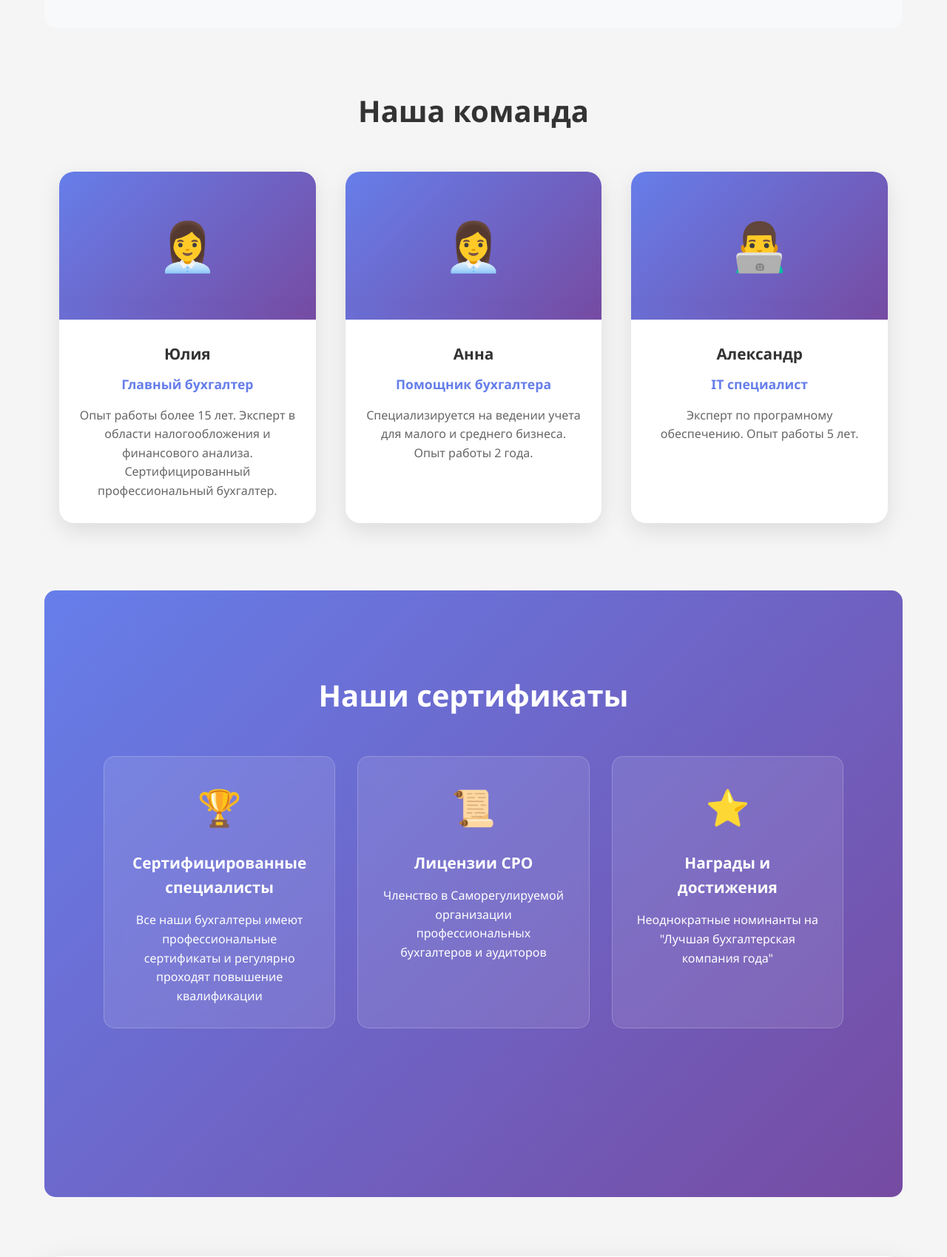
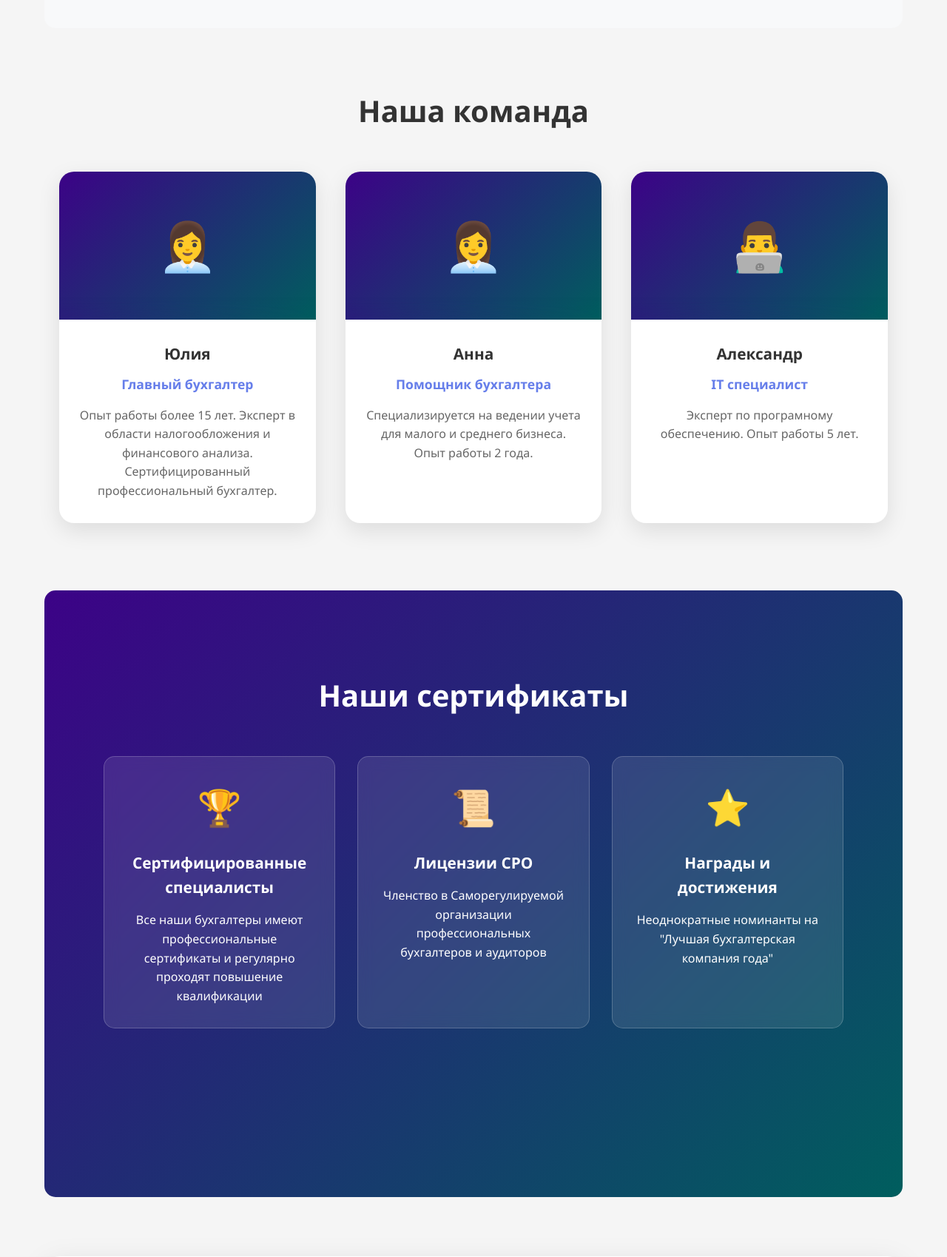
Before and after one commit to Vitalyevich96/accountant, a Flask app: page /about in a window 1280 px wide. Shown: the part 2840-4539 px from the top of the page at 74% size. Run offline with Flask 3, Linux system fonts and the light colour scheme.

Commit message:
Update background gradients in about.html

```diff
--- a/templates/about.html
+++ b/templates/about.html
@@ -5,7 +5,7 @@
 {% block extra_css %}
 <style>
     .about-hero {
-        background: linear-gradient(135deg, #667eea 0%, #764ba2 100%);
+        background: linear-gradient(135deg, #005E5E 0%, #3C0287 100%);
         color: white;
         padding: 80px 20px;
         text-align: center;
@@ -193,7 +193,7 @@
 
     .team-member-avatar {
         height: 200px;
-        background: linear-gradient(135deg, #667eea 0%, #764ba2 100%);
+        background: linear-gradient(135deg, #3C0287 0%, #005E5E 100%);
         display: flex;
         align-items: center;
         justify-content: center;
@@ -240,7 +240,7 @@
     }
 
     .certificates {
-        background: linear-gradient(135deg, #667eea 0%, #764ba2 100%);
+        background: linear-gradient(135deg, #3C0287 0%, #005E5E 100%);
         color: white;
         padding: 80px 0;
         border-radius: 15px;
@@ -307,7 +307,7 @@
     .btn-large {
         display: inline-block;
         padding: 18px 50px;
-        background: linear-gradient(135deg, #667eea 0%, #764ba2 100%);
+        background: linear-gradient(135deg, #005E5E 0%, #3C0287 100%);
         color: white;
         text-decoration: none;
         border-radius: 50px;
```
